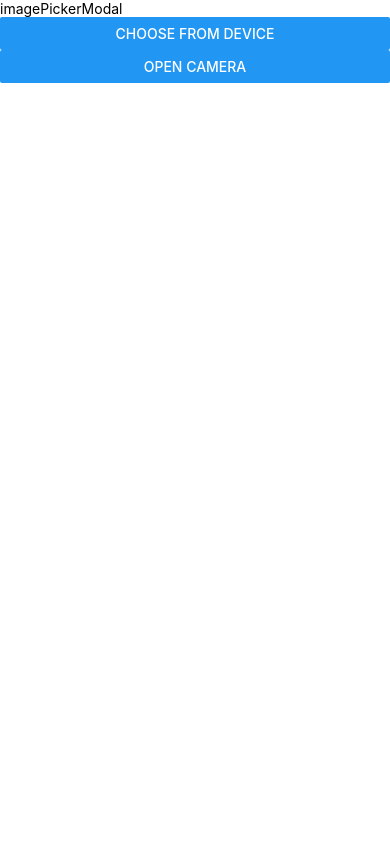
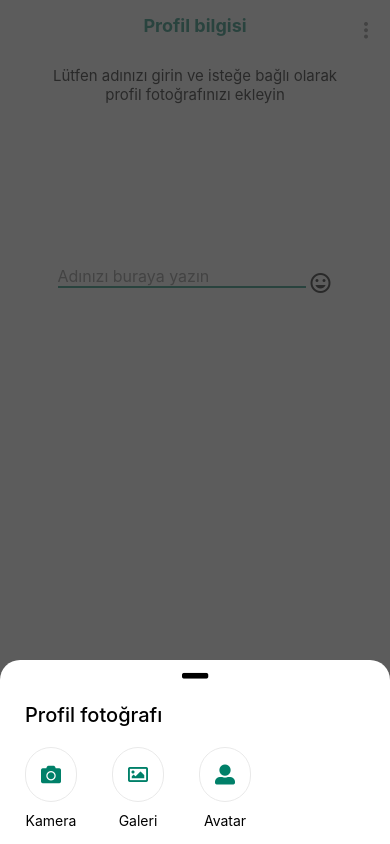
Before and after one commit to cangeldev/whatsAppClone, a React Native app: screen /UserLoginInfoPage in a window 390 px wide. Both pictures are taken after a click on the element 195 px from the left and 209 px from the top of the page. Built offline with nearby package versions, Linux system fonts and the light colour scheme; what react-native-popup-menu would draw is missing.

Commit message:
Profile image picker modal & Image card added.

```diff
--- a/src/components/cards/index.ts
+++ b/src/components/cards/index.ts
@@ -8,3 +8,4 @@ export { ProfileSettingsCard } from "./profileSettingsCard/profileSettingsCard"
 export { AddContactsCard } from "./addContactsCard/addContactsCard"
 export { MessageBoxCard } from "./messageBoxCard/messageBoxCard"
 export { ProfileImage } from "./profileImage/profileImage"
+export { SelectImageCard } from "./selectImageCard/selectImageCard"
--- /dev/null
+++ b/src/components/cards/selectImageCard/selectImageCard.tsx
@@ -0,0 +1,33 @@
+import { View, Text, Pressable } from 'react-native'
+import React, { FC } from 'react'
+import style from './style'
+
+import Icon from 'react-native-vector-icons/FontAwesome5' // Icons
+import { useTranslation } from 'react-i18next' //Multi Language
+
+interface ISelectImageCard {
+    title: string
+    icon: string
+    onPress?: () => void
+}
+
+export const SelectImageCard: FC<ISelectImageCard> = ({ icon, title, onPress }) => {
+
+    const { t } = useTranslation()
+
+    return (
+        <Pressable
+            style={style.container}
+            onPress={onPress}>
+            <View style={style.iconView}>
+                <Icon
+                    name={icon}
+                    style={style.icon}
+                />
+            </View>
+            <Text>
+                {t(title)}
+            </Text>
+        </Pressable>
+    )
+}
--- /dev/null
+++ b/src/components/cards/selectImageCard/style.ts
@@ -0,0 +1,21 @@
+import colors from "assets/colors/colors";
+import { StyleSheet } from "react-native";
+
+export default StyleSheet.create({
+    container: {
+        alignItems: "center",
+        marginRight:35
+    },
+    icon: {
+        fontSize: 20,
+        color: colors.whatsAppGreen,
+    },
+    iconView: {
+        padding: 15,
+        backgroundColor: colors.white,
+        borderWidth: 1.5,
+        borderColor:"#e9e9e9",
+        borderRadius: 50,
+        marginBottom:10
+    }
+})
--- a/src/components/modals/imagePickerModal/imagePickerModal.tsx
+++ b/src/components/modals/imagePickerModal/imagePickerModal.tsx
@@ -1,8 +1,13 @@
-import { Text, Button, Modal } from 'react-native'
+import { Text, Modal, View, FlatList } from 'react-native'
 import React, { FC } from 'react'
+import style from './style'
+import { selectImageList } from 'utils/helper'
+import { SelectImageCard } from 'components/cards'
+
+import Icon from 'react-native-vector-icons/FontAwesome5' // Icons
+import { useTranslation } from 'react-i18next' // Multi Language
+import AsyncStorage from '@react-native-async-storage/async-storage' //AsyncStorage
 import { launchImageLibrary, launchCamera } from 'react-native-image-picker'
-
-import AsyncStorage from '@react-native-async-storage/async-storage' //AsyncStorage
 
 interface IimagePickerModal {
     visibleModal: boolean
@@ -10,6 +15,15 @@ interface IimagePickerModal {
 }
 
 export const ImagePickerModal: FC<IimagePickerModal> = ({ visibleModal, closeModal }) => {
+
+    const { t } = useTranslation()
+
+    const selectImageRender = ({ item }: any) =>
+        <SelectImageCard
+            icon={item.iconName}
+            title={item.name}
+            onPress={item.void == "openImagePicker" ? openImagePicker : handleCameraLaunch}
+        />
 
     const saveProfileImage = async (profileImage: any) => {
         try {
@@ -64,13 +78,28 @@ export const ImagePickerModal: FC<IimagePickerModal> = ({ visibleModal, closeMod
 
     return (
         <Modal
+            statusBarTranslucent
+            transparent
             visible={visibleModal}
             onRequestClose={closeModal}
             animationType="slide">
-            <Text>imagePickerModal</Text>
-            <Button title="Choose from Device" onPress={openImagePicker} />
-            <Button title="Open Camera" onPress={handleCameraLaunch} />
-
+            <View style={style.container}>
+                <View style={style.innerContainer}>
+                    <Icon
+                        name="minus"
+                        style={style.iconMinus}
+                    />
+                    <Text
+                        style={style.title}>
+                        {t("profilePhoto")}
+                    </Text>
+                    <FlatList
+                        data={selectImageList}
+                        horizontal
+                        renderItem={selectImageRender}
+                    />
+                </View>
+            </View>
         </Modal>
     )
 }
--- a/src/components/modals/imagePickerModal/style.ts
+++ b/src/components/modals/imagePickerModal/style.ts
@@ -4,8 +4,25 @@ import { StyleSheet } from "react-native";
 export default StyleSheet.create({
     container: {
         flex: 1,
-        backgroundColor: colors.red,
-        alignItems: "center",
-        paddingTop: 15
+        backgroundColor: 'rgba(52, 52, 52, 0.8)',
+        justifyContent: "flex-end"
+    },
+    innerContainer: {
+        backgroundColor: colors.white,
+        paddingHorizontal: 25,
+        paddingBottom: 15,
+        borderTopLeftRadius: 20,
+        borderTopRightRadius: 20
+    },
+    title: {
+        color: colors.black,
+        fontSize: 20,
+        fontWeight: "500",
+        marginBottom: 20,
+        marginTop: 10
+    },
+    iconMinus: {
+        fontSize: 30,
+        alignSelf: "center"
     }
 });
--- a/src/screens/pages/userLoginInfoPage/style.ts
+++ b/src/screens/pages/userLoginInfoPage/style.ts
@@ -28,7 +28,7 @@ export default StyleSheet.create({
     },
     inputView: {
         flexDirection: "row",
-        alignItems: "center",
+        alignItems: "center"
     },
     textInput: {
         flex: 1,
@@ -38,17 +38,22 @@ export default StyleSheet.create({
         fontSize: 16
     },
     emojiIcon: {
-        marginTop: 10,
+        marginTop: 12,
         marginLeft: 3
     },
     profileImageView: {
-        width: 150,
-        height: 150,
+        width: 100,
+        height: 100,
         overflow: "hidden",
-        borderRadius: 100
+        borderRadius: 100,
+        marginBottom: 25
     },
     profileImage: {
         width: "100%",
         height: "100%"
+    },
+    buttonView: {
+        flex: 1,
+        justifyContent: "flex-end"
     }
 })
--- a/src/screens/pages/userLoginInfoPage/userLoginInfoPage.tsx
+++ b/src/screens/pages/userLoginInfoPage/userLoginInfoPage.tsx
@@ -88,9 +88,11 @@ export const UserLoginInfoPage = () => {
                 closeModal={toggleImagePickerModal}
                 visibleModal={imagePickerModal}
             />
-            <NextButton
-                onPress={() => saveUsername(name)}
-            />
+            <View style={style.buttonView}>
+                <NextButton
+                    onPress={() => saveUsername(name)}
+                />
+            </View>
         </View>
     )
 }
--- a/src/utils/helper.ts
+++ b/src/utils/helper.ts
@@ -346,3 +346,24 @@ export const radioButtons: RadioButtonProps[] = [
         }
     },
 ]
+
+export const selectImageList = [
+    {
+        id: 1,
+        iconName: "camera",
+        name: "camera",
+        void: "openImagePicker"
+    },
+    {
+        id: 2,
+        iconName: "image",
+        name: "galery",
+        void: "handleCameraLaunch"
+    },
+    {
+        id: 3,
+        iconName: "user-alt",
+        name: "avatar",
+    },
+
+]
--- a/src/utils/i18next.ts
+++ b/src/utils/i18next.ts
@@ -84,7 +84,10 @@ i18n
                     didntReceiveCode: "Didn't receive code?",
                     profileInfo: "Profil bilgisiDOLDUR",
                     profileInfoText: "Lütfen adınızı girin ve isteğe bağlı olarak profil fotoğrafınızı ekleyindOLDUR",
-                    writeYourNameHere: "Adınızı buraya yazınDOLDUR"
+                    writeYourNameHere: "Adınızı buraya yazınDOLDUR",
+                    profilePhoto: "Profile photo",
+                    camera: "Camera",
+                    galery: "Galery",
                 },
             },
             tr: {
@@ -165,7 +168,10 @@ i18n
                     didntReceiveCode: "Kodu almadınız mı?",
                     profileInfo: "Profil bilgisi",
                     profileInfoText: "Lütfen adınızı girin ve isteğe bağlı olarak profil fotoğrafınızı ekleyin",
-                    writeYourNameHere: "Adınızı buraya yazın"
+                    writeYourNameHere: "Adınızı buraya yazın",
+                    profilePhoto: "Profil fotoğrafı",
+                    camera: "Kamera",
+                    galery: "Galeri",
                 },
             },
         },
```
Also changed, not shown: src/screens/tabViewScreens/statusScreen/statusScreen.tsx (+6 -1 lines).
